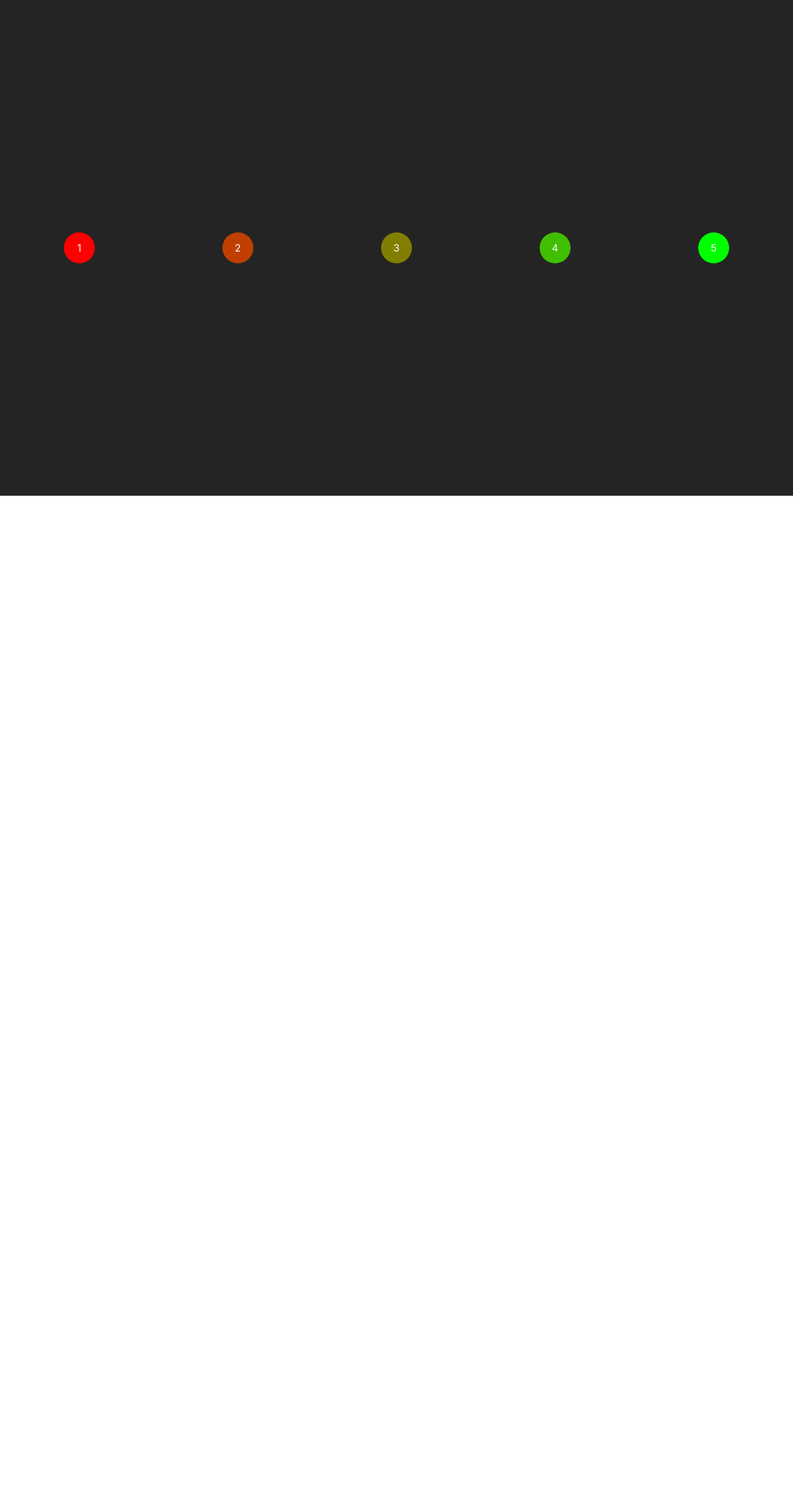
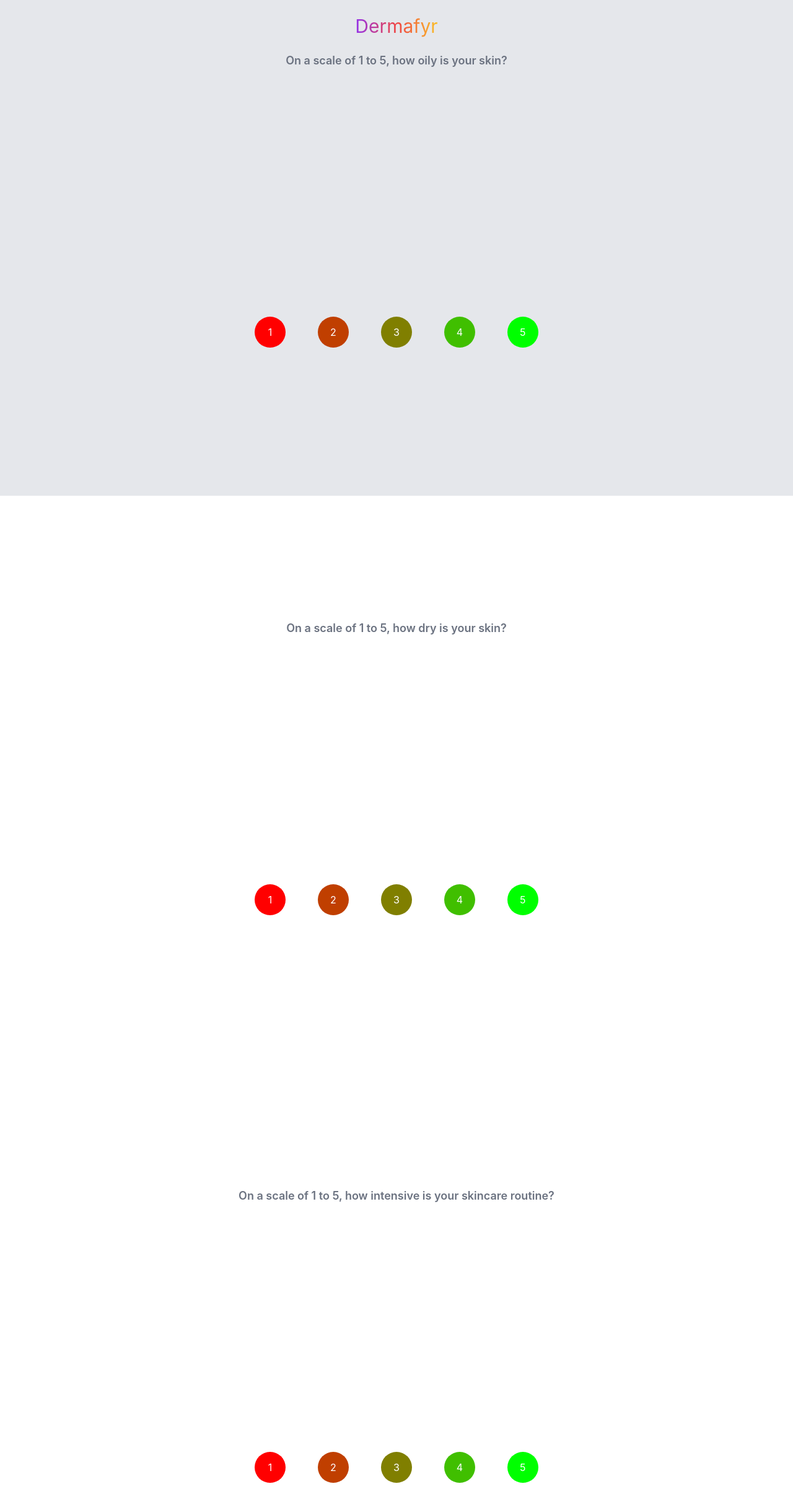
Before and after one commit to priyanshu73/ycp2024, a React (Vite) app in the folder frontend/: page /form in a window 1280 px wide. Shown: the top 2432 px of the page at 62% size. Before the commit the page ends 800 px from the top, so only its background shows below. Built offline with nearby package versions, Linux system fonts and the light colour scheme.

Commit message:
added forms

```diff
--- a/frontend/src/App.tsx
+++ b/frontend/src/App.tsx
@@ -32,7 +32,7 @@ function App() {
                 text="Dermafyr"
                 className="text-8xl mb-2 transition-none"
               />
-              <GradientButton buttonName="Get Started" to="/camera" />{" "}
+              <GradientButton buttonName="Get Started" to="/form" />{" "}
               {/* Updated to use to */}
             </div>) : <h1>not an electron</h1>
           }
--- a/frontend/src/Components/FormPage.tsx
+++ b/frontend/src/Components/FormPage.tsx
@@ -1,11 +1,31 @@
+import { motion } from "framer-motion";
 import NumberCircles from "./NumberCircles";
+import GradientButton from "./GradientButtonOnClick";
 
 function FormPage() {
-  return (
-    <div>
-      <NumberCircles />
-    </div>
-  );
+ return (
+   <div className="flex flex-col h-screen w-screen items-center space-y-10 p-6 bg-gray-200 gap-4 font-menlo">
+     <div>
+       <motion.span className="bg-gradient-to-r from-purple-600 via-red-500 to-amber-400 bg-clip-text text-transparent text-3xl mb-2">
+         Dermafyr
+       </motion.span>
+       <p className="text-lg text-gray-500 font-semibold mb-6 mt-6">
+         On a scale of 1 to 5, how oily is your skin?
+       </p>
+       <NumberCircles />
+       <p className="text-lg text-gray-500 font-semibold mb-6 mt-16">
+         On a scale of 1 to 5, how dry is your skin?
+       </p>
+       <NumberCircles />
+
+       <p className="text-lg text-gray-500 font-semibold mb-6 mt-16">
+         On a scale of 1 to 5, how intensive is your skincare routine?
+       </p>
+       <NumberCircles />
+     </div>
+     <GradientButton buttonName="Submit" onClick={() => {}} />
+   </div>
+ );
 }
 
 export default FormPage;
```
